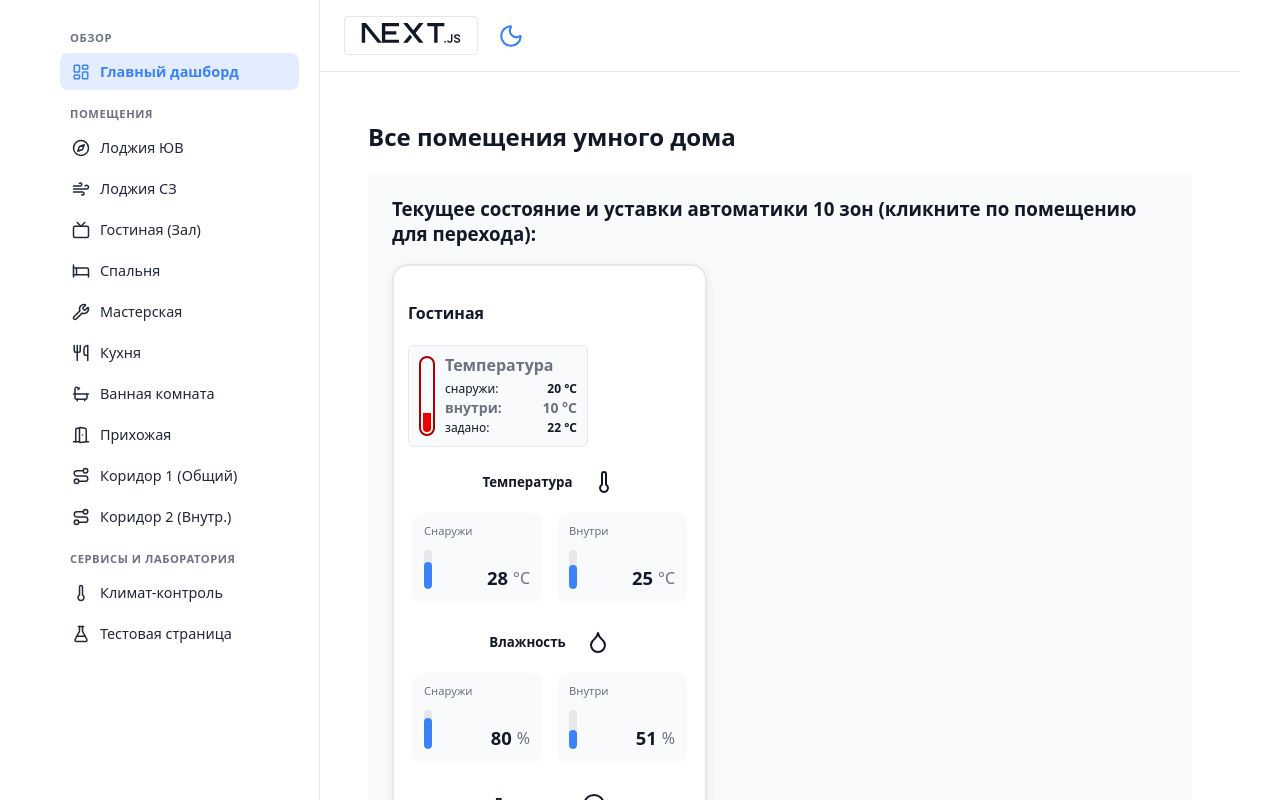
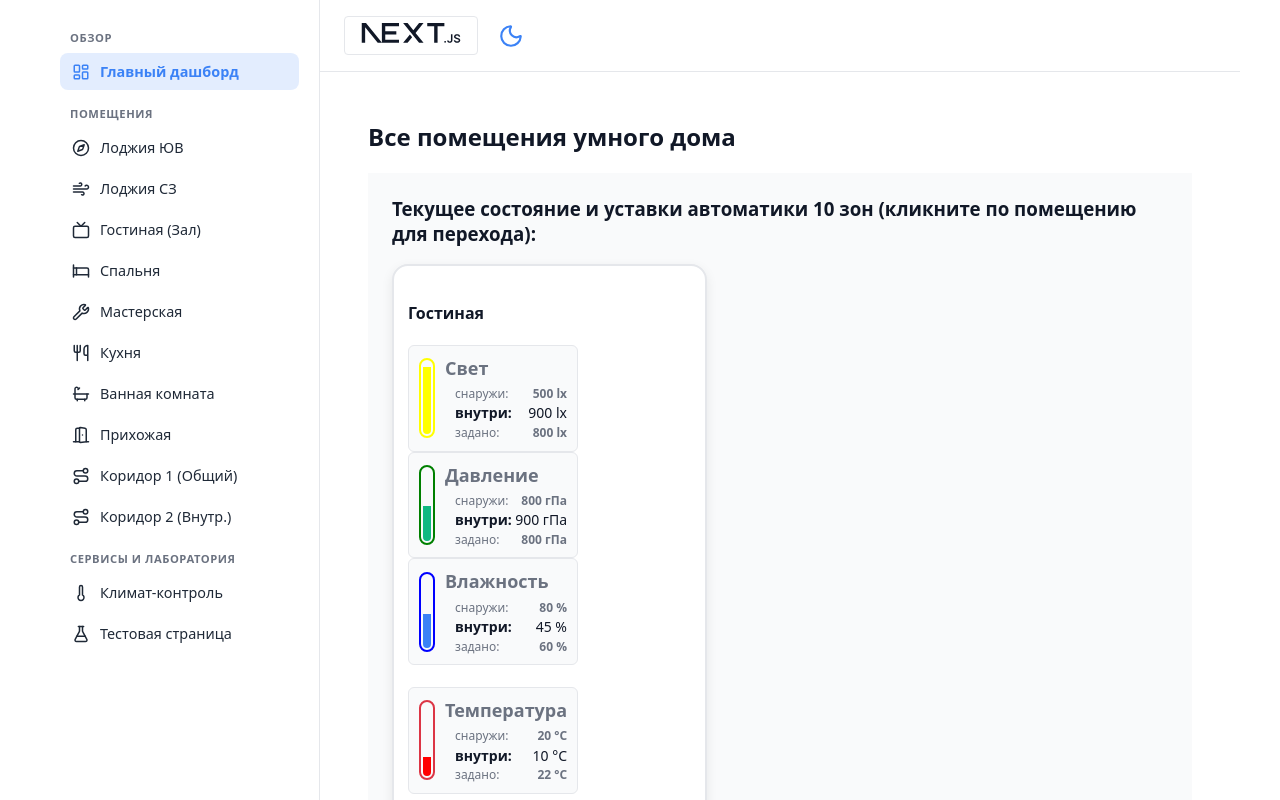
Before and after one commit to TkachAn/dashboard, a Next.js app: page / in a window 1280 px wide. Shown: the top 800 px of the page. Built offline with nearby package versions, Linux system fonts and the light colour scheme.

Commit message:
feat: add Shield AI widget component and living room page

```diff
--- a/app/pages/home/livroom/room.jsx
+++ b/app/pages/home/livroom/room.jsx
@@ -10,8 +10,16 @@ export const Room = () => {
     return (
         <Card title='Гостиная' className={s.card}>
 
-
-
+            <div>
+                <Widget colorTheme='yellow' title='Свет' unit='lx' out={500} in={900} target={800} min={100} max={1000} />
+            </div>
+            <div>
+                <Widget colorTheme='green' title='Давление' unit='гПа' out={800} in={900} target={800} min={650} max={1200} />
+            </div>
+            <div>
+                <Widget colorTheme='blue' title='Влажность' unit='%' out={80} in={45} target={60} />
+            </div>
+            <br />
             <div>
                 <Widget out={20} in={10} target={22} max={40} />
             </div>
--- a/app/ui/widgets/unific/shild_Ai/s.module.css
+++ b/app/ui/widgets/unific/shild_Ai/s.module.css
@@ -1,29 +1,29 @@
 .box {
+    background: var(--bg-surface);
+    border-radius: 6px;
+    padding: 10px;
     display: flex;
     align-items: center;
     gap: 10px;
-    padding: 10px;
     border: 1.5px solid var(--border-default);
-    border-radius: 6px;
-    background: var(--bg-surface);
     color: var(--text-main);
     width: 100%;
     max-width: 200px;
-    box-sizing: border-box;
+    /* box-sizing: border-box;*/
 }
 
 .bar {
     width: 16px;
     height: 80px;
-    border: 2px solid #aa0000;
+    border: 2px solid var(--column-border);
     border-radius: 8px;
     position: relative;
     overflow: hidden;
     flex-shrink: 0;
     background: var(--bg-surface);
     padding: 2px;
-    /* Создает тот самый белый просвет по контуру */
-    box-sizing: border-box;
+    /* Создает тот самый белый просвет по контуру
+    box-sizing: border-box;*/
 }
 
 .fill {
@@ -31,30 +31,31 @@
     bottom: 2px;
     left: 2px;
     right: 2px;
-    background: #ee0000;
+    background: var(--column-fill);
     border-radius: 0 0 5px 5px;
     transition: height 0.3s ease;
 }
 
 .info {
-    flex: 1;
     display: flex;
     flex-direction: column;
+    flex: 1;
     gap: 6px;
-    min-width: 0;
+    /*min-width: 0;*/
 }
 
 .ttl {
     margin: 0;
-    font-size: 16px;
-    font-weight: 700;
+    font-size: 18px;
+    font-weight: 600;
     color: var(--text-muted);
-    line-height: 1.2;
+    line-height: 1.4;
 }
 
 .list {
     display: flex;
     flex-direction: column;
+    padding-left: 10px;
     gap: 4px;
 }
 
@@ -72,27 +73,53 @@
 }
 
 .main .lbl {
-    color: var(--text-muted);
+    color: var(--text-main);
 }
 
 .main .val {
-    color: var(--text-muted);
-    font-weight: 700;
+    color: var(--text-main);
+    font-weight: 500;
 }
 
 .lbl {
-    color: var(--text-main);
+    color: var(--text-muted);
 }
 
 .val {
     font-weight: 600;
-    color: var(--text-main);
+    color: var(--text-muted);
     white-space: nowrap;
 }
 
 /* Tablet & Desktop */
 @media (min-width: 768px) {
     .box {
-        max-width: 180px;
+        max-width: 170px;
     }
 }
+
+/* Цветовые темы */
+.blue {
+    --column-border: var(--color-blue);
+    --column-fill: var(--accent-primary);
+}
+
+.green {
+    --column-border: var(--color-green-d);
+    --column-fill: var(--color-green);
+}
+
+.orange {
+    --column-border: var(--color-amber);
+    --column-fill: var(--color-orange);
+}
+
+.red {
+    --column-border: var(--color-red-d);
+    --column-fill: var(--color-red);
+}
+
+.yellow {
+    --column-border: yellow;
+    --column-fill: yellow;
+}
--- a/app/ui/widgets/unific/shild_Ai/shild.jsx
+++ b/app/ui/widgets/unific/shild_Ai/shild.jsx
@@ -8,6 +8,7 @@ export default function Widget({
     target,
     min = 0,
     max = 100,
+    colorTheme = 'red',
 }) {
     const currentVal = inVal ?? outVal ?? min;
     const clamp = (val, minVal, maxVal) => Math.max(minVal, Math.min(maxVal, val));
@@ -15,7 +16,7 @@ export default function Widget({
 
     return (
         <div className={s.box}>
-            <div className={s.bar}>
+            <div className={`${s.bar} ${s[colorTheme]} `}>
                 <div className={s.fill} style={{ height: `${percent}%` }} />
             </div>
 
```
